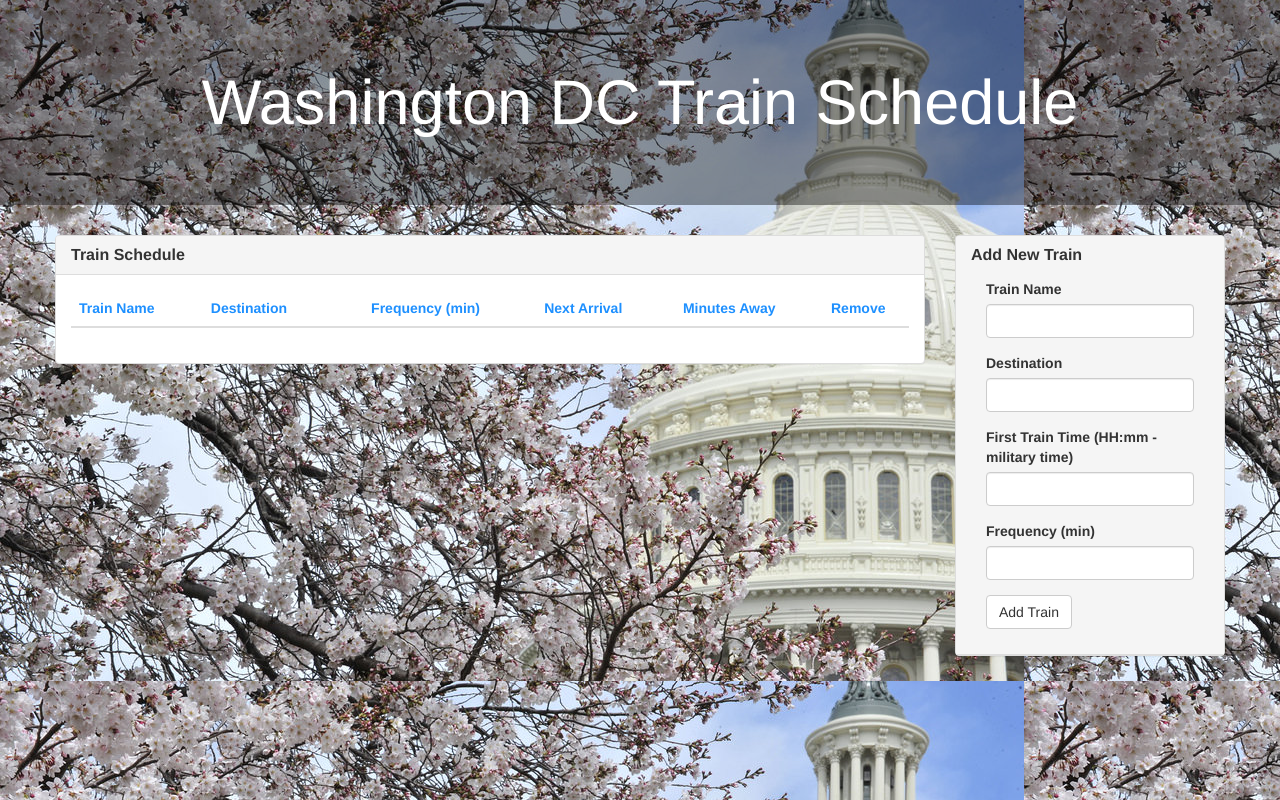
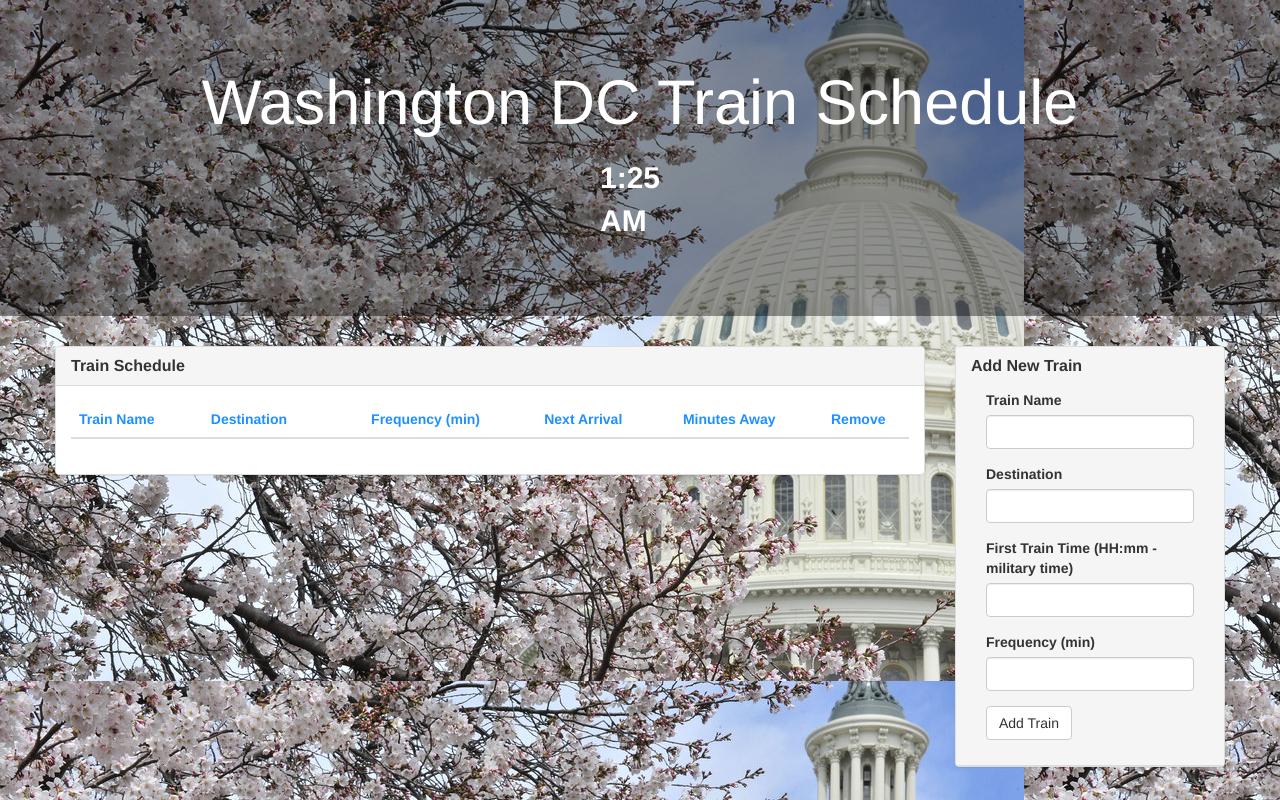
Before and after one commit to LeahForbes/WashingtonDCTrainSchedule, a plain HTML site: page index.html in a window 1280 px wide. Drawn offline with nearby package versions, Linux system fonts and the light colour scheme; no server answers.

Commit message:
TrainScheduleHW7editV.1

```diff
--- a/assets/css/style.css
+++ b/assets/css/style.css
@@ -13,6 +13,12 @@ th {
   font-weight: bold;
 
 }
+
+#currentTime {
+padding: 10px 600px;
+font-size: 30px;
+font-weight: bold;
+  }
 
 #train-table {
   color: #1E90ff;
--- a/assets/javascript/app.js
+++ b/assets/javascript/app.js
@@ -19,6 +19,8 @@
  var startTime = "";
  var frequency = 0;
 
+
+//digital clock
  function currentTime(){
    var current = moment().format('LT');
    $("#currentTime").html(current);
--- a/index.html
+++ b/index.html
@@ -13,7 +13,7 @@
     <!-- Jumbotron -->
      <div class="jumbotron">
          <h1 class="text-center">Washington DC Train Schedule</h1>
-         <h2 class="currentTime"></h2>
+     <p class="pull-center" id="currentTime"></p>
      </div>
 
      <div class="container schedule-container">
```
